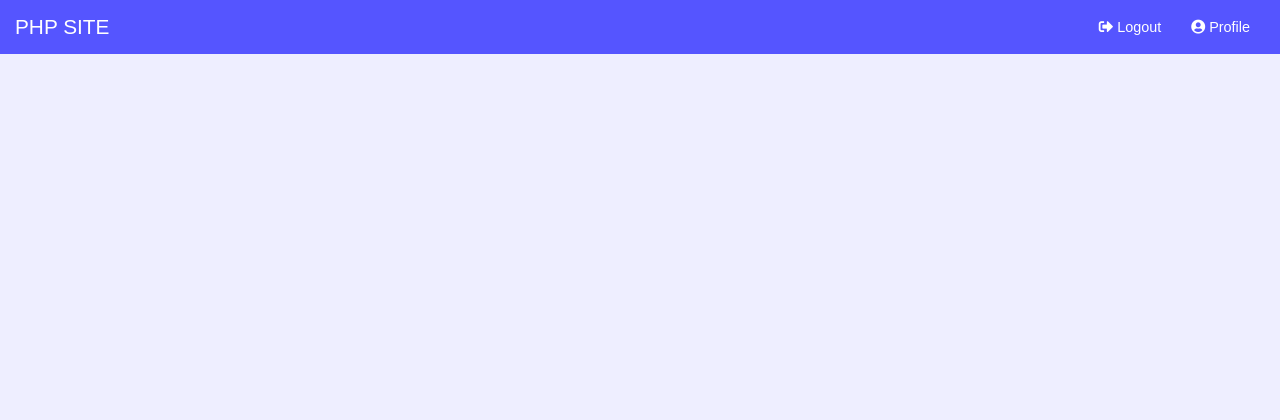
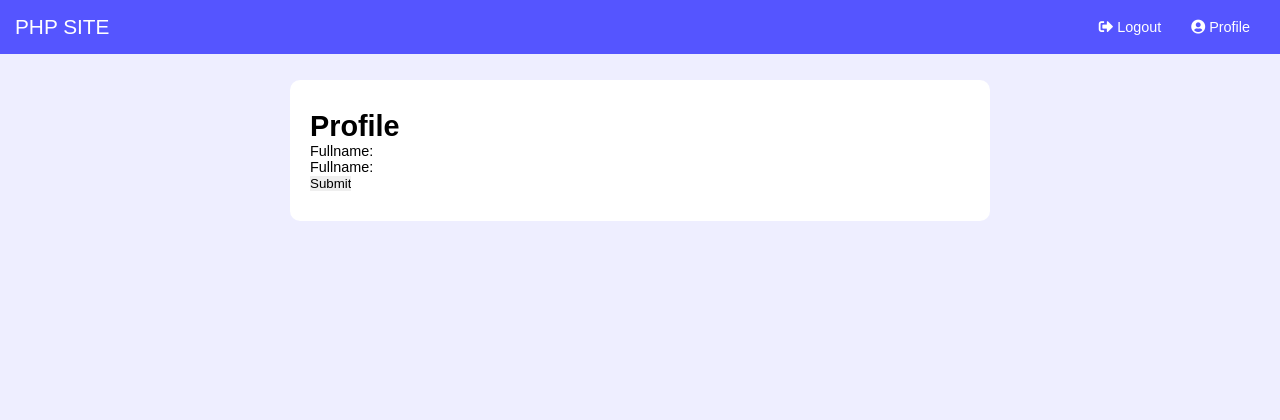
Before and after one commit to deepakplay/php_auth, a PHP site: page /deepak/profile.php in a window 1280 px wide. Shown: the top 420 px of the page. Run offline with PHP 8.4, Linux system fonts and the light colour scheme; the visitor is signed in with stand-in values (Sample User, id 1).

Commit message:
Profile page updated

```diff
--- a/assets/profile.css
+++ b/assets/profile.css
@@ -0,0 +1,7 @@
+.profile_form{
+	max-width: 700px;
+	padding: 30px 20px;
+	margin: 80px auto 0;
+	border-radius: 10px;
+	background-color:#FFF;
+}
--- a/includes/profile.php
+++ b/includes/profile.php
@@ -0,0 +1,13 @@
+<form method="post" action="/" class="profile_form">
+	<h1>Profile </h1>
+	<div class="input_group">
+		<label for="name">Fullname:</label>
+		<span class="class_name"></span>
+	</div>
+
+	<div class="input_group">
+		<label for="name">Fullname:</label>
+		<span class="class_name"></span>
+	</div>
+	<input type="submit" name="submit" value="Submit">
+</form>
--- a/profile.php
+++ b/profile.php
@@ -19,12 +19,13 @@
 		<link rel="stylesheet" type="text/css" href="assets/style.css">
 		<link rel="stylesheet" type="text/css" href="assets/header.css">
 		<link rel="stylesheet" type="text/css" href="assets/footer.css">
+		<link rel="stylesheet" type="text/css" href="assets/profile.css">
 		<link rel="stylesheet" href="https://cdnjs.cloudflare.com/ajax/libs/font-awesome/5.15.2/css/all.min.css" crossorigin="anonymous" />
 	</head>
 	<body>
 		<?php include('includes/header.php')?>
-		<?php echo($_SESSION["id"])?>
 
+		<?php include('includes/profile.php')?>
 
 		<?php include('includes/footer.php')?>
 
```
